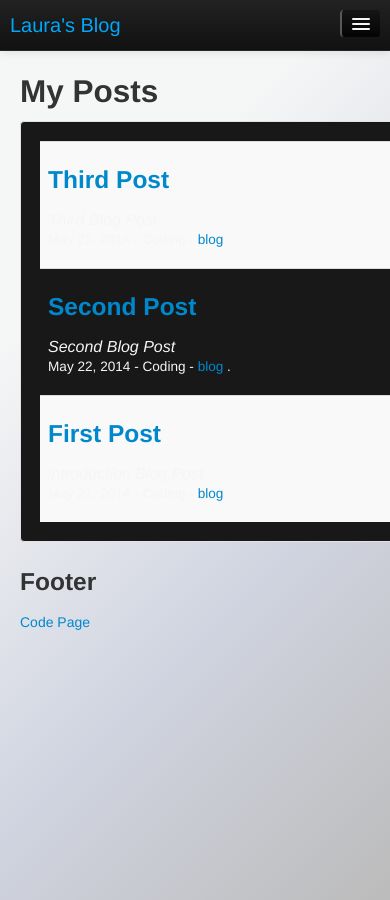
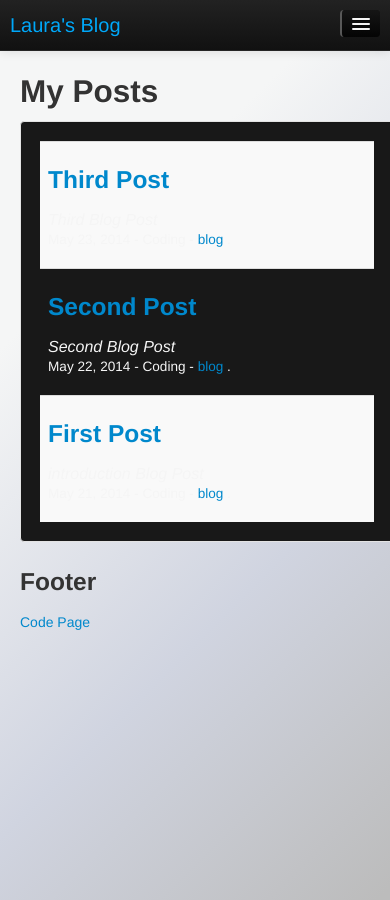
Before and after one commit to LauraR6561/Laurar6561.github.io, a Jekyll site: the page built from index.html, in a window 390 px wide. Built offline with Jekyll 4.4.1, drawn with Linux system fonts in a browser that asks for light colours; Markdown is read by kramdown in place of the engine named in the settings.

Commit message:
changed content width

```diff
--- a/css/template.css
+++ b/css/template.css
@@ -27,7 +27,6 @@ body{
 
 @media (max-width: 979px){
     #content > .table{
-        width:100%;
-        margin-right:10px;
+        width:96%;
     }
 }
```
